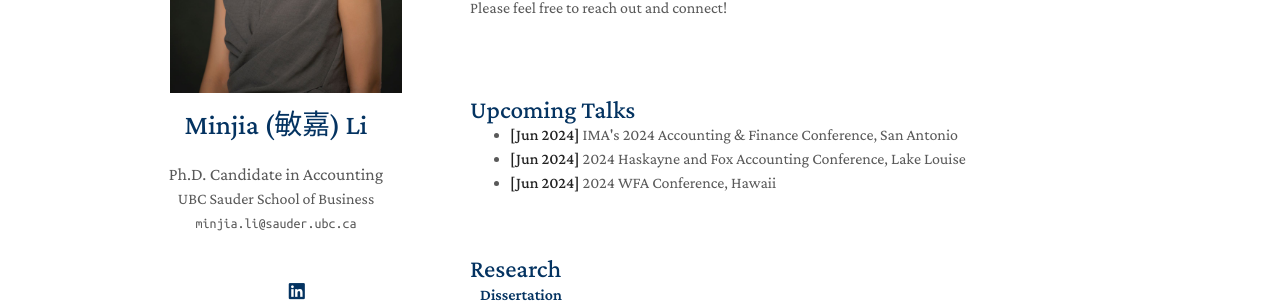
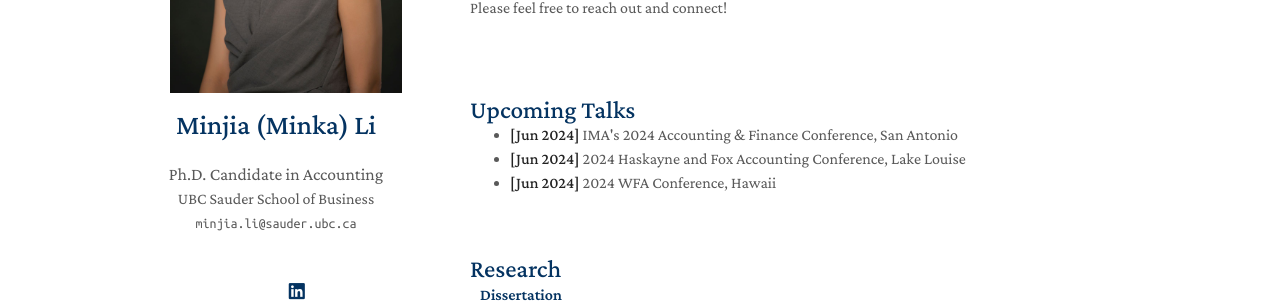
Before and after one commit to zeyang1225/zeyang1225.github.io, a Jekyll site: the page built from index.md, in a window 1280 px wide. Shown: the part 329-632 px from the top of the page. Built offline with Jekyll 4.4.1, drawn with Linux system fonts in a browser that asks for light colours; nearby versions of some CDN libraries; a style sheet for code colours, icons or effects is not loaded.

Commit message:
Update _config.yml

```diff
--- a/_config.yml
+++ b/_config.yml
@@ -1,5 +1,5 @@
 # Basic Information
-title: Minjia (敏嘉) Li
+title: Minjia (Minka) Li
 position: Ph.D. Candidate in Accounting
 affiliation: UBC Sauder School of Business
 email: minjia.li@sauder.ubc.ca
```
